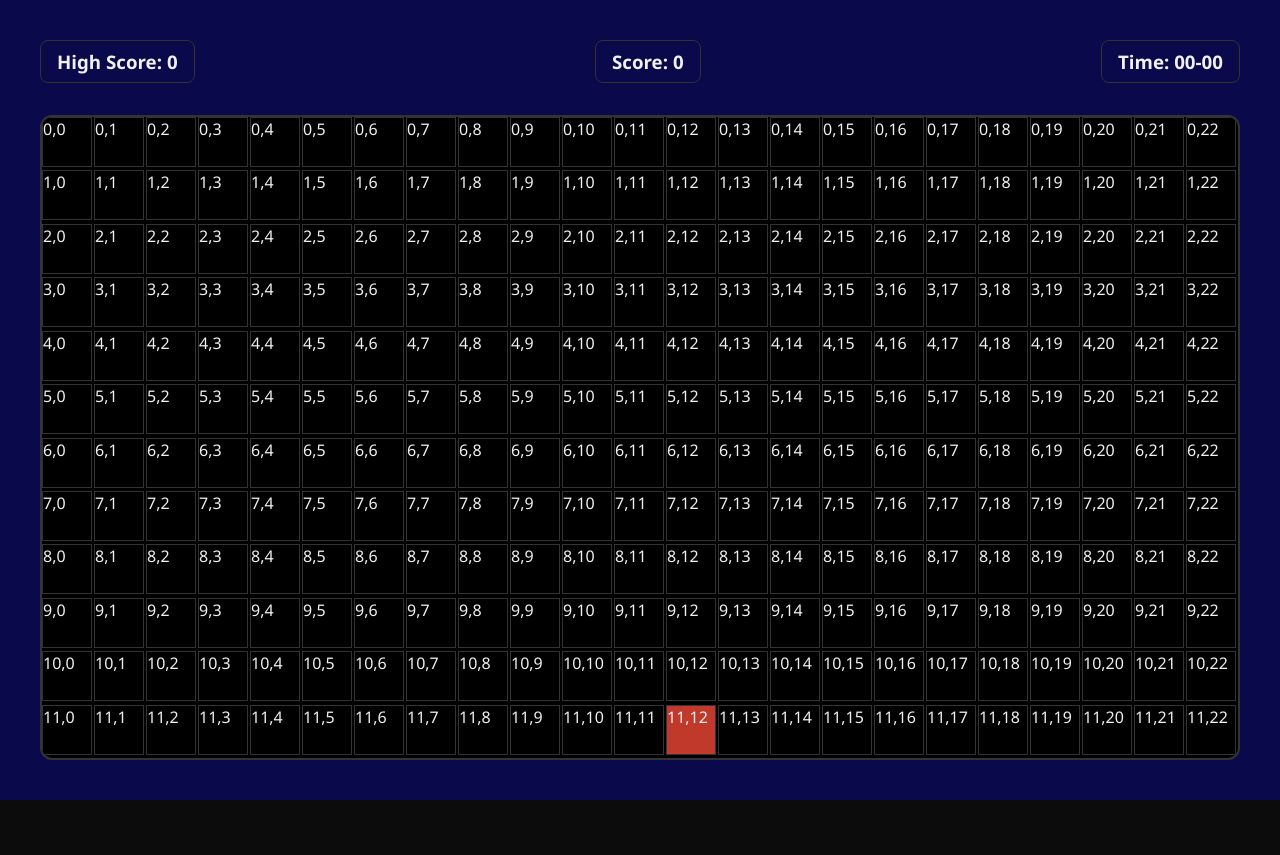
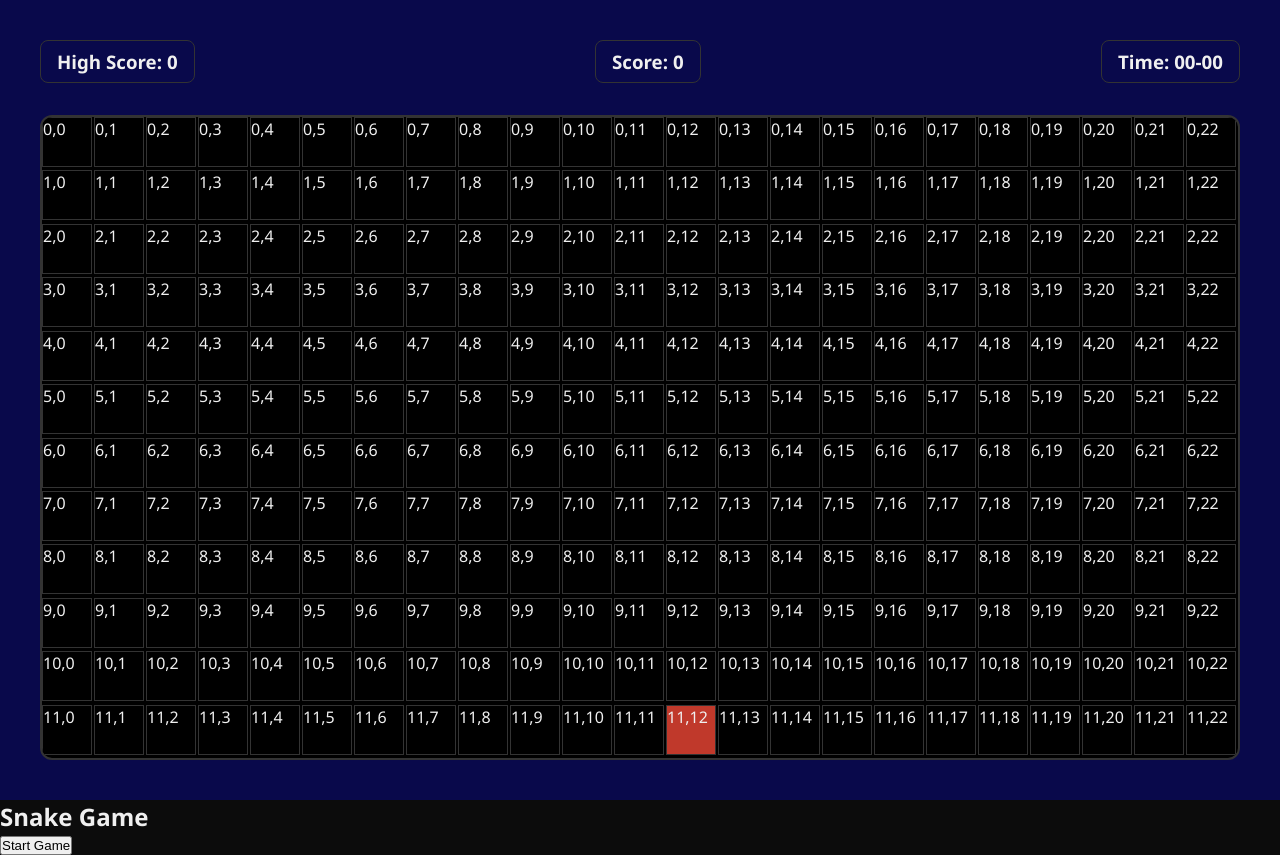
Before and after one commit to mdsajib50/snake-game, a plain HTML site: page index.html in a window 1280 px wide. Before the commit the page ends 800 px from the top, so only its background shows below. Drawn offline with Linux system fonts and the light colour scheme.

Commit message:
add modal in html

```diff
--- a/index.html
+++ b/index.html
@@ -25,6 +25,12 @@
 
             </div>
         </section>
+        <div class="modal">
+            <div class="start-game">
+                <h2>Snake Game</h2>
+                <button id="btn start-btn">Start Game</button>
+            </div>
+        </div>
     </main>
 
 </body>
```
